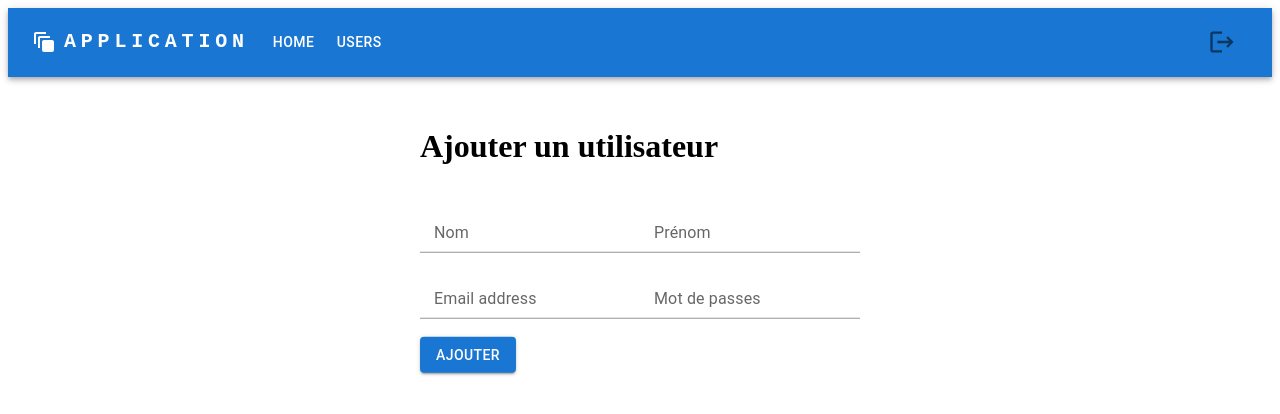
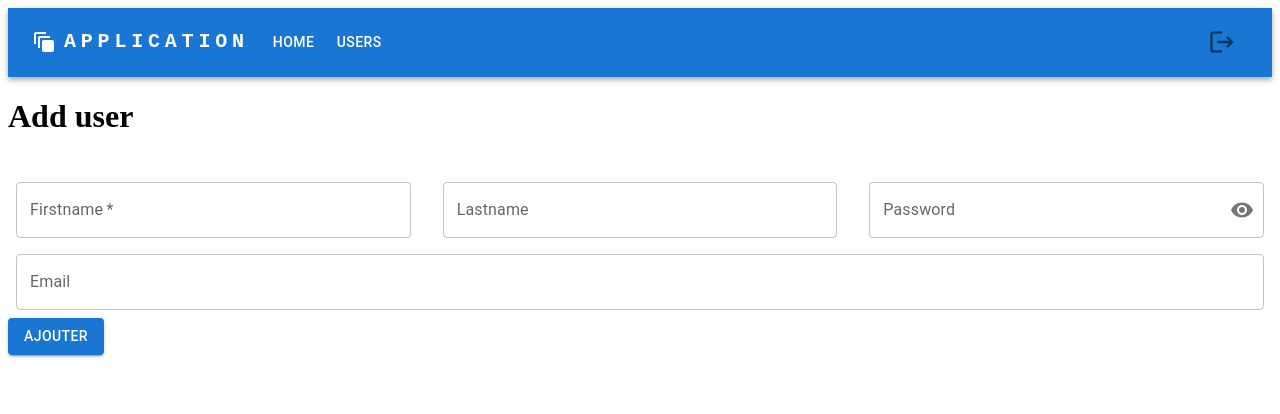
Before and after one commit to akhamalalae/tutorialReactjs, a React (Create React App) app: page /user/add in a window 1280 px wide. Shown: the top 414 px of the page. Built offline with nearby package versions, Linux system fonts and the light colour scheme; sample sign-in values are in the browser's storage.

Commit message:
refactoring

```diff
--- a/src/components/Users/AddUserFormSubmit.js
+++ b/src/components/Users/AddUserFormSubmit.js
@@ -1,43 +1,85 @@
-import Input from '@mui/material/Input';
+import React, { useState} from 'react';
 import InputLabel from '@mui/material/InputLabel';
 import FormControl from '@mui/material/FormControl';
 import Button from '@mui/material/Button';
 import '../css/style.css';
+import Stack from '@mui/material/Stack';
+import TextField from '@mui/material/TextField';
+import IconButton from '@mui/material/IconButton';
+import InputAdornment from '@mui/material/InputAdornment';
+import VisibilityOff from '@mui/icons-material/VisibilityOff';
+import Visibility from '@mui/icons-material/Visibility';
+import OutlinedInput from '@mui/material/OutlinedInput';
 
 export function AddUserFormSubmit(props) {
+    const [showPassword, setShowPassword] = useState(false);
+
+    const handleClickShowPassword = () => setShowPassword((show) => !show);
+
+    const handleMouseDownPassword = (event) => {
+        event.preventDefault();
+    };
   return (
-    <div>
-      <div className='centre_element'>
-                <h1>Ajouter un utilisateur</h1>
+      <div className=''>
+            <h1>Add user</h1>
             <br/>
-                <div>
-                    <FormControl>
-                        <InputLabel htmlFor="firstname">Nom</InputLabel>
-                        <Input type="text" name="firstname" onChange={props.onChange} />
+            <Stack spacing={{ xs: 1, sm: 2 }} direction="row" useFlexGap >
+                <FormControl fullWidth sx={{ m: 1 }}>
+                    <TextField
+                        id="firstname"
+                        label="Firstname"
+                        name="firstname"
+                        required
+                        onChange={props.onChange}
+                    />
                 </FormControl>
-                    <FormControl>
-                        <InputLabel htmlFor="lastname">Prénom</InputLabel>
-                        <Input type="text" name="lastname" onChange={props.onChange}/>
+                <FormControl fullWidth sx={{ m: 1 }}>
+                    <TextField
+                        id="lastname"
+                        label="Lastname"
+                        name="lastname"
+                        onChange={props.onChange}
+                    />
                 </FormControl>
-                </div>
-                <br/>
-                <div>
-                    <FormControl>
-                        <InputLabel htmlFor="username">Email address</InputLabel>
-                        <Input type="text" name="username" onChange={props.onChange} />
+                <FormControl fullWidth sx={{ m: 1 }} variant="outlined">
+                    <InputLabel htmlFor="Password">Password</InputLabel>
+                    <OutlinedInput
+                        id="password"
+                        label="Password"
+                        name="password"
+                        onChange={props.onChange}
+                        type={showPassword ? 'text' : 'password'}
+                        endAdornment={
+                        <InputAdornment position="end">
+                            <IconButton
+                            aria-label="toggle password visibility"
+                            onClick={handleClickShowPassword}
+                            onMouseDown={handleMouseDownPassword}
+                            edge="end"
+                            >
+                            {showPassword ? <VisibilityOff /> : <Visibility />}
+                            </IconButton>
+                        </InputAdornment>
+                        }
+                    />
                 </FormControl>
-                    <FormControl>
-                        <InputLabel htmlFor="password">Mot de passes</InputLabel>
-                        <Input type="text" name="password" onChange={props.onChange}/>
+            </Stack>
+            <Stack spacing={{ xs: 1, sm: 2 }} direction="row" useFlexGap >
+                <FormControl fullWidth sx={{ m: 1 }}>
+                    <TextField
+                        id="username"
+                        label="Email"
+                        name="username"
+                        onChange={props.onChange}
+                    />
                 </FormControl>
-                </div>
-                <br/>
-                <div>
-                    <FormControl>
+            </Stack>
+            <Stack direction='row' spacing={2}>
+                <FormControl sx={{ m: 1, width: '$0ch' }}>
                     <Button variant="contained" type="submit">Ajouter</Button>
                 </FormControl>
-                </div>
-            </div>
+            </Stack>
+
         </div>
   );
 }
--- a/src/components/Users/UpdateUserFormSubmit.js
+++ b/src/components/Users/UpdateUserFormSubmit.js
@@ -1,69 +1,90 @@
-import Input from '@mui/material/Input';
+import React, { useState} from 'react';
 import InputLabel from '@mui/material/InputLabel';
 import FormControl from '@mui/material/FormControl';
 import Button from '@mui/material/Button';
 import '../css/style.css';
-import { styled } from '@mui/material/styles';
-import Box from '@mui/material/Box';
-import Paper from '@mui/material/Paper';
-import Grid from '@mui/material/Grid';
-
-const Item = styled(Paper)(({ theme }) => ({
-    backgroundColor: theme.palette.mode === 'dark' ? '#1A2027' : '#fff',
-    ...theme.typography.body2,
-    padding: theme.spacing(1),
-    textAlign: 'center',
-    color: theme.palette.text.secondary,
-}));
+import Stack from '@mui/material/Stack';
+import TextField from '@mui/material/TextField';
+import IconButton from '@mui/material/IconButton';
+import InputAdornment from '@mui/material/InputAdornment';
+import VisibilityOff from '@mui/icons-material/VisibilityOff';
+import Visibility from '@mui/icons-material/Visibility';
+import OutlinedInput from '@mui/material/OutlinedInput';
 
 export function UpdateUserFormSubmit(props) {
+    const [showPassword, setShowPassword] = useState(false);
+
+    const handleClickShowPassword = () => setShowPassword((show) => !show);
+
+    const handleMouseDownPassword = (event) => {
+        event.preventDefault();
+    };
+
     return (
         <div>
-        <div className='centre_element'>
-            <h1>Modifier un utilisateur</h1>
+            <h1>Update user</h1>
             <br/>
-            <Box sx={{ flexGrow: 1 }}>
-                 <Grid container spacing={2}>
-                    <Grid item xs={6}>
-                        <Item>
-                            <FormControl>
-                                <InputLabel htmlFor="firstname">Nom</InputLabel>
-                                <Input type="text" name="firstname" value={''+props.user.firstname} onChange={props.onChange} />
+            <Stack spacing={{ xs: 1, sm: 2 }} direction="row" useFlexGap >
+                <FormControl fullWidth sx={{ m: 1 }}>
+                    <TextField
+                        id="firstname"
+                        label="Firstname"
+                        name="firstname"
+                        required
+                        value={''+props.user.firstname}
+                        onChange={props.onChange}
+                        error={!props.user.firstname}
+                        helperText={!props.user.firstname ? 'Field is required ' : ""}
+                    />
                 </FormControl>
-                        </Item>
-                    </Grid>
-                    <Grid item xs={6}>
-                        <Item>
-                            <FormControl>
-                                <InputLabel htmlFor="lastname">Prénom</InputLabel>
-                                <Input type="text" name="lastname" value={''+props.user.lastname} onChange={props.onChange}/>
+                <FormControl fullWidth sx={{ m: 1 }}>
+                    <TextField
+                        id="lastname"
+                        label="Lastname"
+                        name="lastname"
+                        value={''+props.user.lastname}
+                        onChange={props.onChange}
+                    />
                 </FormControl>
-                        </Item>
-                    </Grid>
-                    <Grid item xs={6}>
-                        <Item>
-                            <FormControl>
-                                <InputLabel htmlFor="username">Email address</InputLabel>
-                                <Input type="text" name="username" value={''+props.user.username} onChange={props.onChange} />
+                <FormControl fullWidth sx={{ m: 1 }} variant="outlined">
+                    <InputLabel htmlFor="Password">Password</InputLabel>
+                    <OutlinedInput
+                        id="password"
+                        label="Password"
+                        name="password"
+                        onChange={props.onChange}
+                        type={showPassword ? 'text' : 'password'}
+                        endAdornment={
+                        <InputAdornment position="end">
+                            <IconButton
+                            aria-label="toggle password visibility"
+                            onClick={handleClickShowPassword}
+                            onMouseDown={handleMouseDownPassword}
+                            edge="end"
+                            >
+                            {showPassword ? <VisibilityOff /> : <Visibility />}
+                            </IconButton>
+                        </InputAdornment>
+                        }
+                    />
                 </FormControl>
-                        </Item>
-                    </Grid>
-                    <Grid item xs={6}>
-                        <Item>
-                            <FormControl>
-                                <InputLabel htmlFor="password">Mot de passes</InputLabel>
-                                <Input type="text" name="password" onChange={props.onChange}/>
+            </Stack>
+            <Stack spacing={{ xs: 1, sm: 2 }} direction="row" useFlexGap >
+                <FormControl fullWidth sx={{ m: 1 }}>
+                    <TextField
+                        id="username"
+                        label="Email"
+                        name="username"
+                        value={''+props.user.username}
+                        onChange={props.onChange}
+                    />
                 </FormControl>
-                        </Item>
-                    </Grid>
-                    <Grid item xs={6}>
-                        <FormControl>
+            </Stack>
+            <Stack direction='row' spacing={2}>
+                <FormControl sx={{ m: 1, width: '$0ch' }}>
                     <Button variant="contained" type="submit">Ajouter</Button>
                 </FormControl>
-                    </Grid>
-                </Grid>
-            </Box>
-        </div>
+            </Stack>
         </div>
     );
 }
--- a/src/components/css/style.css
+++ b/src/components/css/style.css
@@ -1,6 +1,6 @@
 .centre_element{
     position: absolute;
-    left: 50%;
+    left: 30%;
     top: 30%;
-    transform: translate(-50%, -50%)
+    transform: translate(-40%, -50%)
 }
--- a/src/pages/Home.js
+++ b/src/pages/Home.js
@@ -3,10 +3,9 @@ import React from "react";
 const Home = () => {
   return (
     <div>
-      <h1>Page d'accueil</h1>
+      <h1>Home</h1>
       <p>
-        On sait depuis longtemps que travailler avec du texte lisible et contenant du sens est source de distractions, et empêche de se concentrer sur la mise en page elle-même. L'avantage du Lorem Ipsum sur un texte générique comme 'Du texte. Du texte. Du texte.' est qu'il possède une distribution de lettres plus ou moins normale, et en tout cas comparable avec celle du français standard. De nombreuses suites logicielles de mise en page ou éditeurs de sites Web ont fait du Lorem Ipsum leur faux texte par défaut, et une recherche pour 'Lorem Ipsum' vous conduira vers de nombreux sites qui n'en sont encore qu'à leur phase de construction. Plusieurs versions sont apparues avec le temps, parfois par accident, souvent intentionnellement (histoire d'y rajouter de petits clins d'oeil, voire des phrases embarassantes).
-      </p>
+      Thus the reason for rearranging the ship to this purpose, and the consequent necessity of filling up the tanks and replacing the boilers, of enlarging the saloons in which so many people were to live during the voyage, and of building extra dining saloons, finally the arrangement of a thousand berths in the sides of the gigantic hull.      </p>
     </div>
   );
 };
```
Also changed, not shown: src/components/Navigation.js (+7 -7 lines), src/pages/Users/UserUpdate.js (+7 -4 lines), src/pages/Users/Users.js (+17 -15 lines), src/services/userService.js (line endings or trailing spaces). Lines whose indentation alone changed are shown as unchanged.
